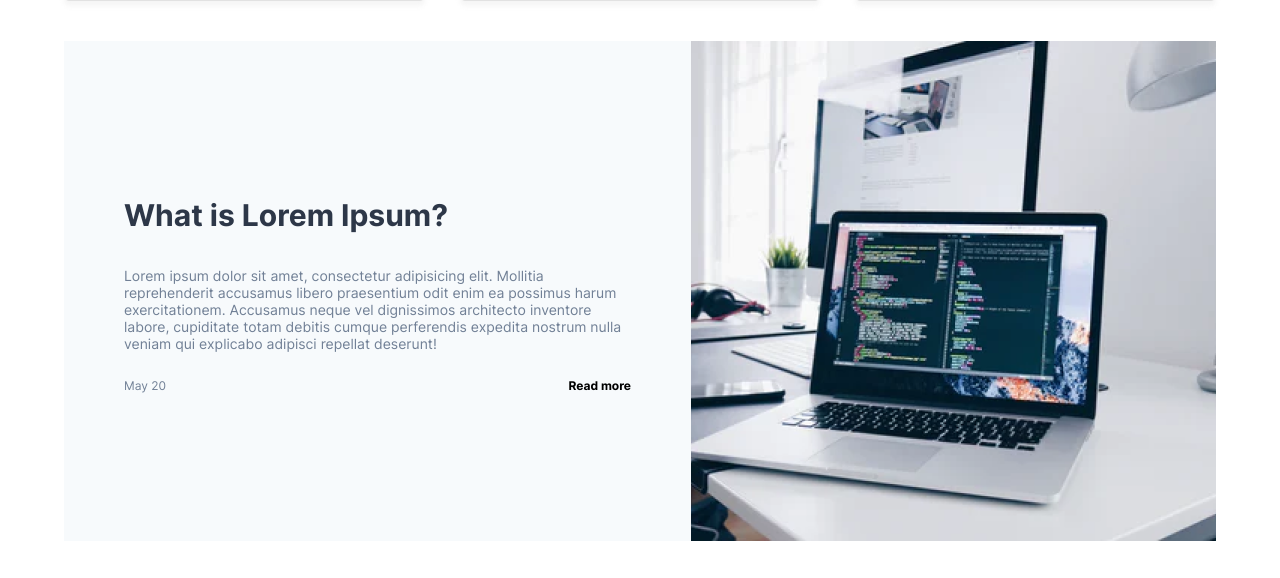
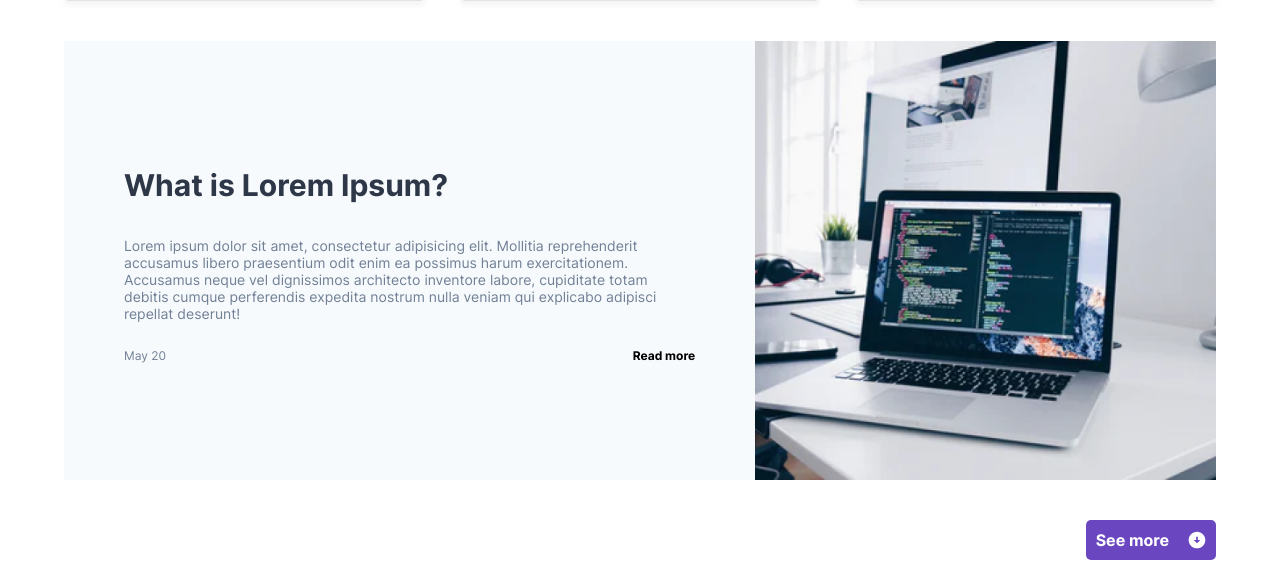
Before and after one commit to l0gOut/HotCoffee, a plain HTML site: page index.html in a window 1280 px wide. Shown: the part 1327-1905 px from the top of the page. Drawn offline with Linux system fonts and the light colour scheme.

Commit message:
fix container learn

```diff
--- a/style.css
+++ b/style.css
@@ -129,10 +129,12 @@ body {
     flex-direction: column;
     justify-content: center;
     padding: 5% calc(450px - (450px - 60px));
+    min-width: 150px;
 }
 
 .container-learn img {
     object-fit: cover;
+    width: 40%;
 }
 
 .button-link {
```
